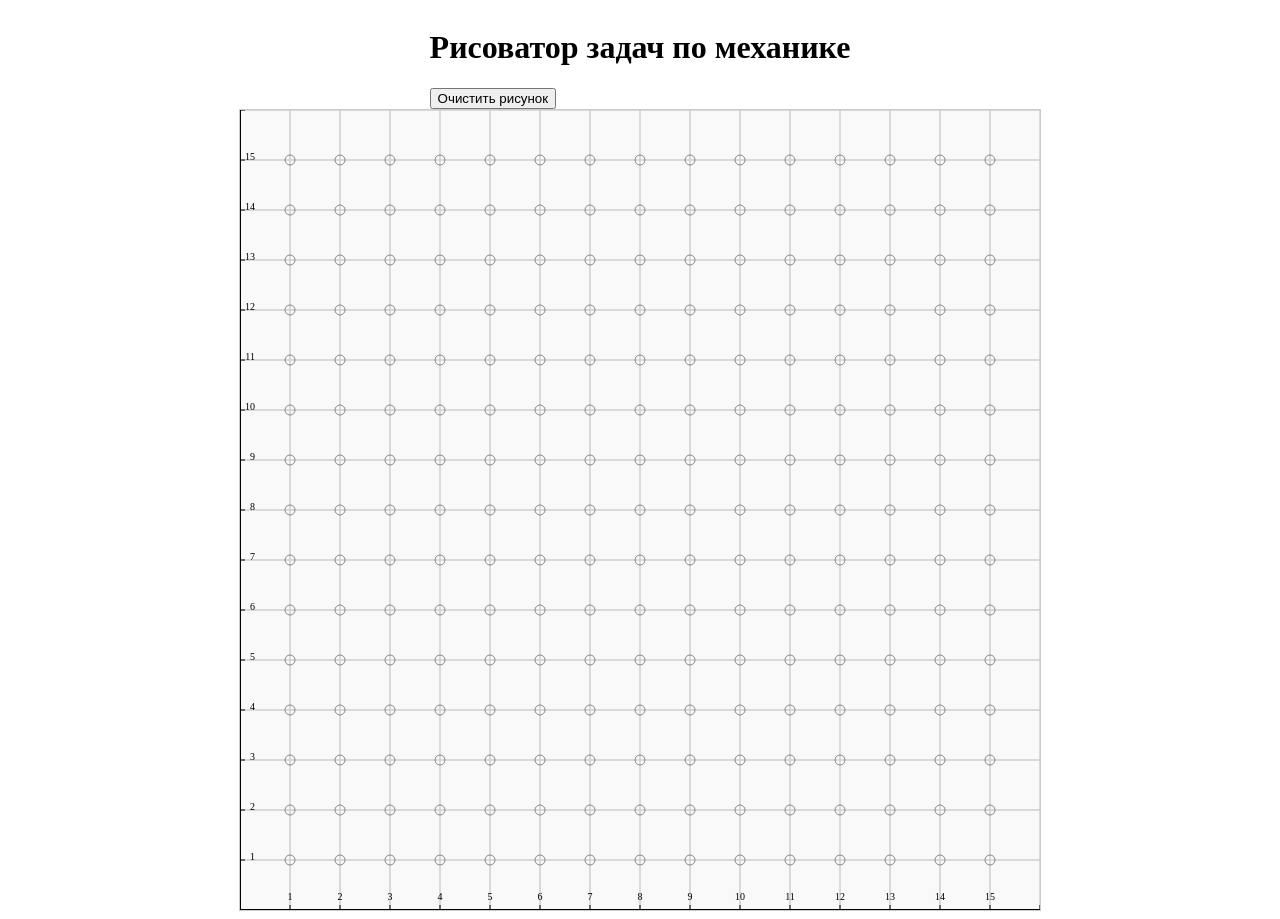
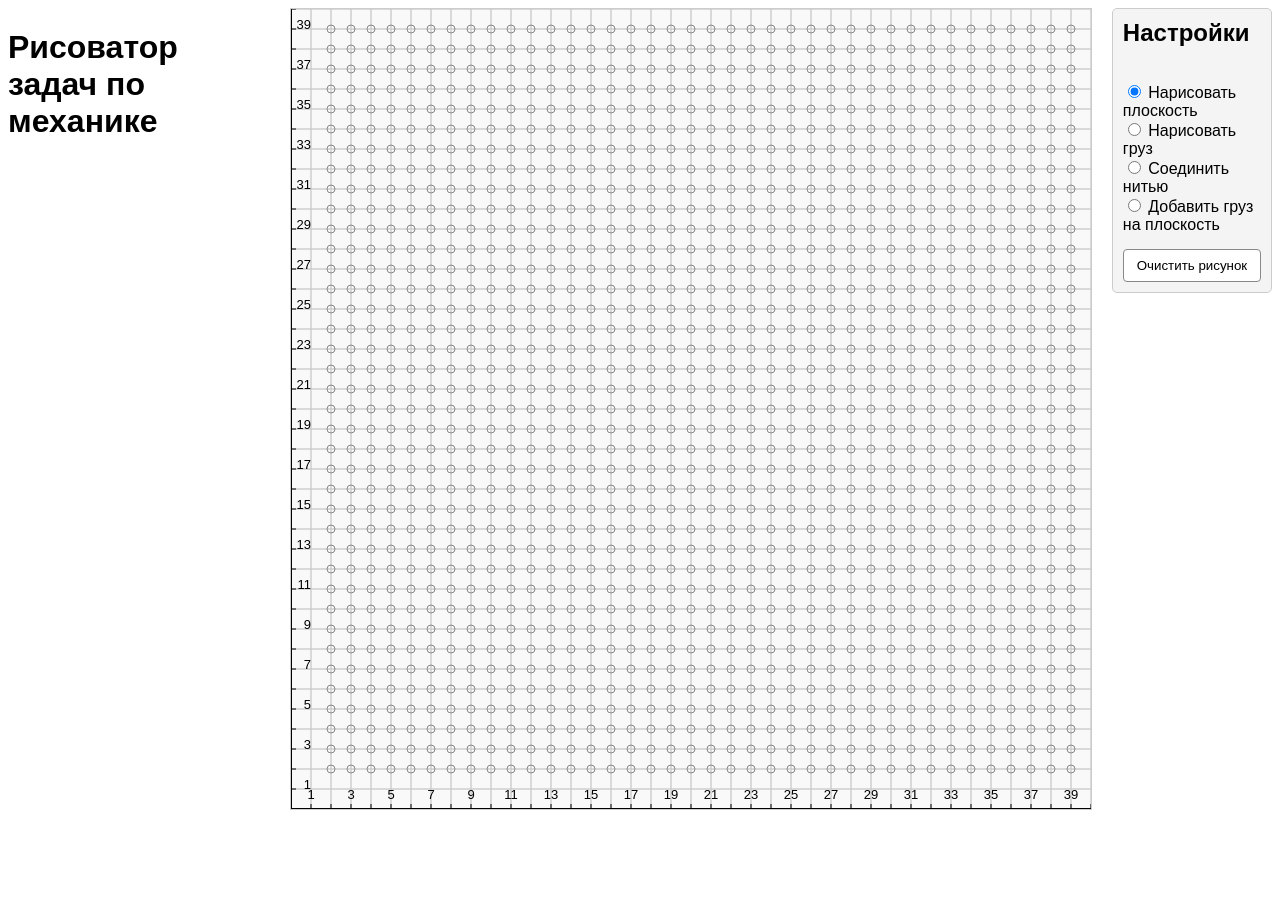
Before and after one commit to DomiStjls/Mech-Phys, a FastAPI app: page / in a window 1280 px wide. After the commit the page ends 810 px from the top, so only its background shows below. Run offline with FastAPI, Linux system fonts and the light colour scheme.

Commit message:
relations rect + plane 80/20

```diff
--- a/app/main.py
+++ b/app/main.py
@@ -2,7 +2,7 @@ from fastapi import FastAPI, Request, Form
 from fastapi.responses import HTMLResponse, JSONResponse
 from fastapi.staticfiles import StaticFiles
 from fastapi.templating import Jinja2Templates
-
+import math
 # from app.logic.elements import Block, Force
 
 app = FastAPI()
@@ -10,23 +10,132 @@ app.mount("/static", StaticFiles(directory="app/static"), name="static")
 templates = Jinja2Templates(directory="app/templates")
 
 scene = []  # временное хранилище объектов
+objects = []
+relations = []
+k = 0
+d = 20
+
 
 @app.get("/", response_class=HTMLResponse)
 async def get_index(request: Request):
     # svg_elements = [obj.to_svg() for obj in scene]
-    return templates.TemplateResponse("index.html", {
-        "request": request,
-        "svg_elements": scene
-    })
+    print(scene, objects, relations)
+    return templates.TemplateResponse(
+        "index.html", {"request": request, "svg_elements": scene}
+    )
+
 
 @app.post("/add_block_by_nodes")
 async def add_block_by_nodes(request: Request):
+    global k
     data = await request.json()
     x1, y1, x2, y2 = map(int, (data["x1"], data["y1"], data["x2"], data["y2"]))
 
     block_svg = f'<rect x="{min(x1, x2)}" y="{min(y1, y2)}" width="{abs(x2 - x1)}" height="{abs(y2 - y1)}" fill="green" fill-opacity="0.4" stroke="black" />'
     scene.append(block_svg)
+    objects.append({"type": "block", "x1": x1, "y1": y1, "x2": x2, "y2": y2, "id": k})
+    k += 1
     return JSONResponse(content={"status": "ok"})
+
+
+@app.post("/add_plane_by_nodes")
+async def add_plane_by_nodes(request: Request):
+    global k
+    data = await request.json()
+    x1, y1, x2, y2 = map(int, (data["x1"], data["y1"], data["x2"], data["y2"]))
+
+    plane = f'<line x1="{x1}" y1="{y1}" x2="{x2}" y2="{y2}" stroke="black" stroke-width="3" />'
+
+    scene.append(plane)
+    objects.append(
+        {
+            "type": "plane",
+            "x1": x1,
+            "y1": y1,
+            "x2": x2,
+            "y2": y2,
+            "angle": math.degrees(math.atan2(abs(y2 - y1), abs(x2 - x1))),
+            "id": k,
+        }
+    )
+    k += 1
+    return JSONResponse(content={"status": "ok"})
+
+
+@app.post("/add_string_by_nodes")
+async def add_string_by_nodes(request: Request):
+    global k
+    data = await request.json()
+    x1, y1, x2, y2 = map(int, (data["x1"], data["y1"], data["x2"], data["y2"]))
+
+    string = f'<line x1="{x1}" y1="{y1}" x2="{x2}" y2="{y2}" stroke="grey" stroke-width="3" />'
+
+    scene.append(string)
+    objects.append(
+        {
+            "type": "string",
+            "x1": x1,
+            "y1": y1,
+            "x2": x2,
+            "y2": y2,
+            "angle": math.degrees(math.atan2(abs(y2 - y1), abs(x2 - x1))),
+            "id": k,
+        }
+    )
+    k += 1
+    return JSONResponse(content={"status": "ok"})
+
+
+@app.post("/add_block_on_plane")
+async def add_block_on_plane(request: Request):
+    global k
+    data = await request.json()
+    print(data)
+    x1, y1, h, w = map(int, (data["x"], data["y"], data["height"], data["width"]))
+    h = h * d
+    w = w * d
+    # поиск плоскости для блока
+    flag = False
+    for obj in objects:
+        if obj["type"] == "plane" and (
+            obj["angle"] == 0
+            or abs((x1 - obj["x1"]) / (y1 - obj["y1"]))
+            == abs((obj["x2"] - obj["x1"]) / (obj["y2"] - obj["y1"]))
+        ):
+            angle_deg = obj["angle"]
+            flag = True
+    if not flag:
+        return JSONResponse(
+            content={
+                "status": "error",
+                "message": "плоскость не найдена, укажите точку начала груза на плоскости",
+            }
+        )
+    else:
+        relations.append(
+            {
+                "object1": "plane",
+                "object2": "block on plane",
+                "id1": obj["id"],
+                "id2": k,
+            }
+        )
+
+    block_svg = f'<rect x="{x1}" y="{y1 - h}" width="{w}" height="{h}" fill="green" fill-opacity="0.4" stroke="black"  transform="rotate({angle_deg}, {x1}, {y1})" />'
+    scene.append(block_svg)
+    objects.append(
+        {
+            "type": "block on plane",
+            "x1": x1,
+            "y1": y1,
+            "x2": x1 + w,
+            "y2": y1 + h,
+            "id": k,
+        }
+    )
+    k += 1
+    return JSONResponse(content={"status": "ok"})
+
 
 @app.post("/clear")
 async def clear(request: Request):
--- a/app/static/style.css
+++ b/app/static/style.css
@@ -0,0 +1,69 @@
+    body {
+        display: flex;
+        justify-content: center;
+        gap: 20px;
+        font-family: Arial, sans-serif;
+    }
+
+    svg {
+        border: 1px solid #ccc;
+        background-color: #f9f9f9;
+    }
+
+    circle.grid-node {
+        cursor: pointer;
+        fill: transparent;
+        stroke: #888;
+    }
+
+    circle.selected {
+        fill: red;
+    }
+
+    #controls {
+        width: 250px;
+        padding: 10px;
+        border: 1px solid #ccc;
+        background: #f4f4f4;
+        border-radius: 5px;
+        display: flex;
+        flex-direction: column;
+        gap: 15px;
+        height: fit-content;
+    }
+
+    #controls h2 {
+        margin-top: 0;
+    }
+
+    label {
+        user-select: none;
+        cursor: pointer;
+    }
+
+    button {
+        padding: 8px;
+        cursor: pointer;
+        border: 1px solid #888;
+        border-radius: 4px;
+        background: white;
+    }
+
+    button:hover {
+        background: #ddd;
+    }
+
+    svg {
+        border: 1px solid #ccc;
+        background-color: #f9f9f9;
+    }
+
+    circle.grid-node {
+        cursor: pointer;
+        fill: transparent;
+        stroke: #888;
+    }
+
+    circle.selected {
+        fill: red;
+    }
--- a/app/templates/index.html
+++ b/app/templates/index.html
@@ -4,22 +4,8 @@
 <head>
     <meta charset="UTF-8">
     <title>Механика: рисоватор</title>
-    <style>
-        svg {
-            border: 1px solid #ccc;
-            background-color: #f9f9f9;
-        }
+    <link rel="stylesheet" href="static/style.css">
 
-        circle.grid-node {
-            cursor: pointer;
-            fill: transparent;
-            stroke: #888;
-        }
-
-        circle.selected {
-            fill: red;
-        }
-    </style>
 </head>
 
 <body>
@@ -41,9 +27,6 @@
 
                 <button type="submit">Добавить</button>
             </form> -->
-            <div id="controls">
-                <button id="clear-btn" type="button">Очистить рисунок</button>
-            </div>
         </div>
     </div>
 
@@ -58,10 +41,10 @@
 
             <!-- Сетка -->
             <g stroke="#ccc" stroke-opacity="0.7" stroke-width="2">
-                {% for x in range(0, 800 + 1, 50) %}
+                {% for x in range(0, 800 + 1, 20) %}
                 <line x1="{{ x }}" y1="0" x2="{{ x }}" y2="800" />
                 {% endfor %}
-                {% for y in range(0, 800 + 1, 50) %}
+                {% for y in range(0, 800 + 1, 20) %}
                 <line x1="0" y1="{{ y }}" x2="800" y2="{{ y }}" />
                 {% endfor %}
             </g>
@@ -74,29 +57,29 @@
 
             <!-- Деления -->
             <g stroke="black" stroke-width="1">
-                {% for dx in range(0, 800 + 1, 50) %}
+                {% for dx in range(0, 800 + 1, 20) %}
                 <line x1="{{ dx }}" y1="{{ 800 - 5 }}" x2="{{ dx }}" y2="{{ 800 + 5}}" />
                 {% endfor %}
-                {% for dy in range(0, 800 + 1, 50) %}
+                {% for dy in range(0, 800 + 1, 20) %}
                 <line x1="0" y1="{{ dy }}" x2="5" y2="{{ dy }}" />
                 {% endfor %}
             </g>
 
             <!-- Подписи -->
-            <g fill="black" font-size="10" text-anchor="middle">
-                {% for dx in range(50, 751, 50) %}
-                <text x="{{ dx }}" y="790">{{ dx * 2 // 100 }}</text>
+            <g fill="black" font-size="13" text-anchor="middle">
+                {% for dx in range(20, 800 - 20 + 1, 20 * 2) %}
+                <text x="{{ dx }}" y="790">{{ dx // 20 }}</text>
                 {% endfor %}
-                {% for dy in range(750, 49, -50) %}
-                <text x="15" y="{{ dy }}" text-anchor="end">{{ 800 * 2 // 100 - dy * 2 // 100 }}</text>
+                {% for dy in range(800 - 20, 20 - 1, -20 * 2) %}
+                <text x="20" y="{{ dy }}" text-anchor="end">{{ 800 // 20 - dy // 20 }}</text>
                 {% endfor %}
             </g>
 
             <!-- Узлы сетки (точки) -->
             <g id="grid-nodes">
-                {% for x in range(50, 800 - 50 + 1, 50) %}
-                {% for y in range(50, 800 - 50 + 1, 50) %}
-                <circle class="grid-node" cx="{{ x }}" cy="{{ y }}" r="5" data-x="{{ x }}" data-y="{{ y }}" />
+                {% for x in range(20 * 2, 800 - 20 + 1, 20) %}
+                {% for y in range(20, 800 - 20 * 2 + 1, 20) %}
+                <circle class="grid-node" cx="{{ x }}" cy="{{ y }}" r="4" data-x="{{ x }}" data-y="{{ y }}" />
                 {% endfor %}
                 {% endfor %}
             </g>
@@ -104,32 +87,137 @@
             {{ svg_elements|safe }}
         </svg>
     </div>
+    <div id="controls">
+        <h2>Настройки</h2>
 
+        <form id="mode-form">
+            <label>
+                <input type="radio" name="mode" value="plane" checked />
+                Нарисовать плоскость
+            </label><br />
+            <label>
+                <input type="radio" name="mode" value="block" />
+                Нарисовать груз
+            </label><br />
+            <label>
+                <input type="radio" name="mode" value="string" />
+                Соединить нитью
+            </label><br />
+            <label>
+                <input id="blockOnPlaneRadio" type="radio" name="mode" value="block_on_plane" />
+                Добавить груз на плоскость
+            </label> <label id="heightLabel" style="display:none;">
+                Высота груза:
+                <input type="number" id="blockHeight" min="1" required />
+            </label>
+            <label id="widthLabel" style="display:none;">
+                Ширина груза:
+                <input type="number" id="blockWidth" min="1" required />
+            </label>
+        </form>
+
+        <button id="clear-btn" type="button">Очистить рисунок</button>
+    </div>
     <script>
+        function getSelectedMode() {
+            return document.querySelector('input[name="mode"]:checked').value;
+        }
+        const blockOnPlaneRadio = document.getElementById("blockOnPlaneRadio");
+        const heightLabel = document.getElementById("heightLabel");
+        const weidthLabel = document.getElementById("widthLabel");
+
         let selectedNodes = [];
+        document.querySelectorAll('input[name="mode"]').forEach(radio => {
+            radio.addEventListener('change', () => {
+
+                if (blockOnPlaneRadio.checked) {
+                    heightLabel.style.display = 'inline-block';
+                    weidthLabel.style.display = 'inline-block';
+                    // bigGrid.style.display = 'none';
+                    // smallGrid.style.display = 'block';
+                    // smallGridNodes.style.display = 'block';
+                    // generateSmallGridNodes();
+                    selectedPoints = [];
+                } else {
+                    heightLabel.style.display = 'none';
+                    weidthLabel.style.display = 'none';
+                    // bigGrid.style.display = 'block';
+                    // smallGrid.style.display = 'none';
+                    // smallGridNodes.style.display = 'none';
+                    // smallGridNodes.innerHTML = '';
+                    selectedPoints = [];
+                }
+            });
+        })
         document.querySelectorAll('circle.grid-node').forEach(circle => {
             circle.addEventListener('click', () => {
                 if (selectedNodes.length < 2) {
                     circle.classList.add('selected');
                     selectedNodes.push({ x: circle.dataset.x, y: circle.dataset.y });
+                    const mode = getSelectedMode();
+                    if (mode === 'block_on_plane') {
+                        let url = '';
+                        let body = {};
+                        url = '/add_block_on_plane';
+                        const p1 = selectedNodes[0];
+                        const blockHeight = document.getElementById("blockHeight");
+                        const blockWidth = document.getElementById("blockWidth");
+                        body = { x: p1.x, y: p1.y, height: blockHeight.value, width: blockWidth.value };
+                        console.log(body);
+                        fetch(url, {
+                            method: 'POST',
+                            headers: {
+                                'Content-Type': 'application/json'
+                            },
+                            body: JSON.stringify(body)
+                        }).then(response => {
+                            if (response.ok) {
+                                location.reload();
+                            } else {
+                                alert('Ошибка при добавлении груза на плоскость.');
+                            }
+                        });
+                        // Сброс
+                        selectedNodes.forEach(n => {
+                            const el = document.querySelector(`circle[data-x="${n.x}"][data-y="${n.y}"]`);
+                            el.classList.remove('selected');
+                        });
+                        selectedNodes = [];
+                    }
+
+
                 }
 
                 if (selectedNodes.length === 2) {
-                    // Отправить запрос на сервер для создания блока
-                    fetch('/add_block_by_nodes', {
+                    const mode = getSelectedMode();
+
+                    const p1 = selectedNodes[0];
+                    const p2 = selectedNodes[1];
+
+                    let url = '';
+                    let body = {};
+
+                    if (mode === 'block') {
+                        url = '/add_block_by_nodes';
+                        body = { x1: p1.x, y1: p1.y, x2: p2.x, y2: p2.y };
+                    } else if (mode === 'plane') {
+                        url = '/add_plane_by_nodes';
+                        body = { x1: p1.x, y1: p1.y, x2: p2.x, y2: p2.y };
+                    } else if (mode === 'string') {
+                        url = '/add_string_by_nodes';
+                        body = { x1: p1.x, y1: p1.y, x2: p2.x, y2: p2.y };
+                    }
+
+                    fetch(url, {
                         method: 'POST',
-                        headers: {
-                            'Content-Type': 'application/json',
-                        },
-                        body: JSON.stringify({
-                            x1: selectedNodes[0].x,
-                            y1: selectedNodes[0].y,
-                            x2: selectedNodes[1].x,
-                            y2: selectedNodes[1].y
-                        })
+                        headers: { 'Content-Type': 'application/json' },
+                        body: JSON.stringify(body)
                     }).then(response => {
-                        if (response.ok) location.reload();
-                        else alert("Ошибка при добавлении блока.");
+                        if (response.ok) {
+                            location.reload();
+                        } else {
+                            alert('Ошибка при добавлении элемента.');
+                        }
                     });
 
                     // Сброс
```
